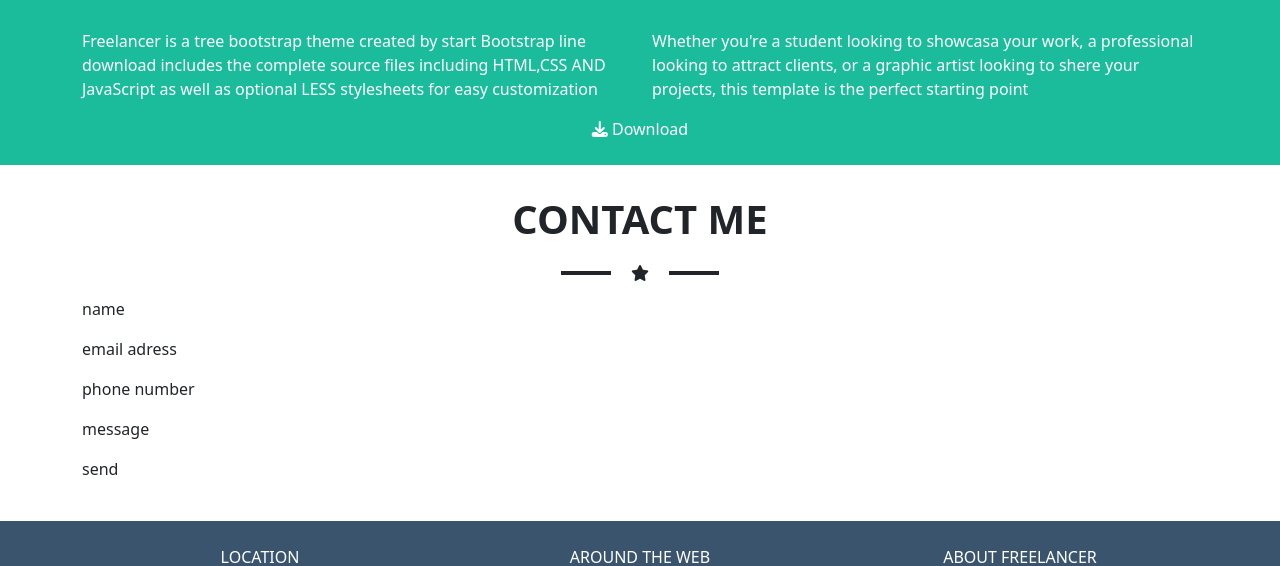
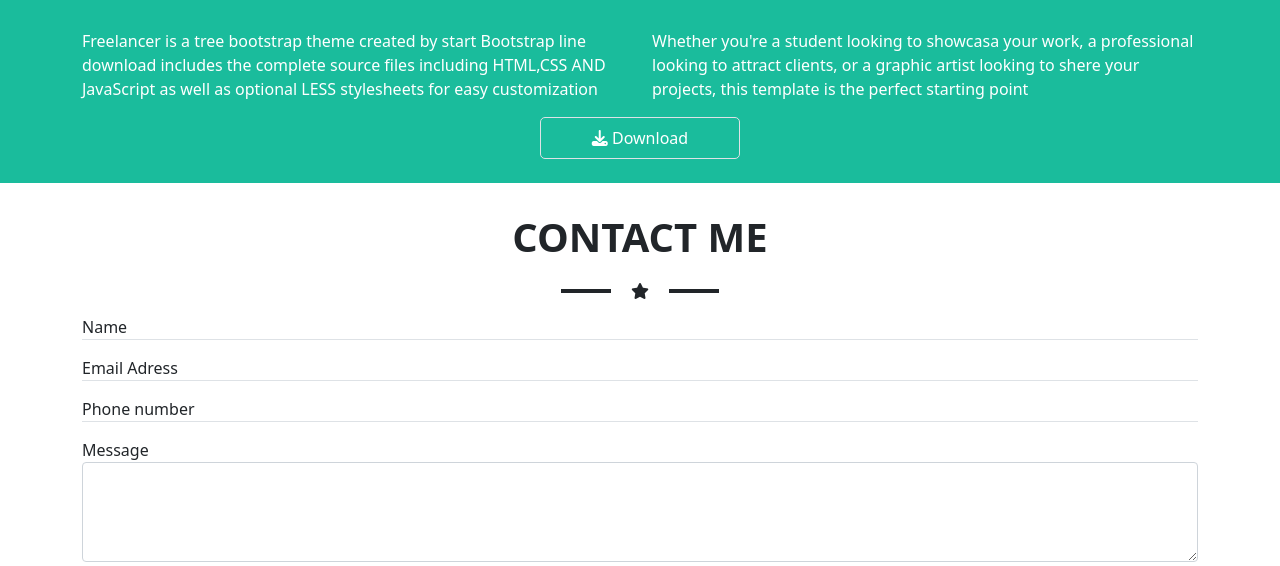
Before and after one commit to giovanni2299/html-css-bootstrap-freelancer, a plain HTML site: page index.html in a window 1280 px wide. Shown: the part 840-1406 px from the top of the page. Drawn offline with nearby package versions, Linux system fonts and the light colour scheme.

Commit message:
Refact:style and html

```diff
--- a/css/style.css
+++ b/css/style.css
@@ -14,6 +14,13 @@
 /* HEADER */
 header,footer{
     background-color: #2C3E50;
+}
+
+.btn-border{
+    border: 1px solid ;
+}
+.gray{
+    color: #888888;
 }
 /* END HEADER */
 
@@ -64,12 +71,19 @@
 /* END THIRD SECTION */
 
 /* FOURTH SECTION  */
-
+.text__area i{
+    display: block;
+    width: 100px;
+}
 /* END FOURT SECTION */
 
 /* FHIFTH SECTION */
 .bg-3A546D{
     background-color: #3A546D;
+}
+.btn-green{
+    color: white;
+    background-color: #1ABC9C;
 }
 /* END FIFTH SECTION */
 /* END MAIN */
@@ -100,3 +114,8 @@
     background-color: currentColor;
     display: inline-block;
 }
+
+.button{
+    border-radius: 5px;
+    width: 50px;
+}
--- a/index.html
+++ b/index.html
@@ -26,7 +26,7 @@
                         CONTATTI
                     </li>
                 </ul>
-                <div class="col-auto d-md-none fs-7">
+                <div class="button btn-border gray col-auto d-md-none fs-7">
                     <i class="fa-solid fa-bars"></i>
                 </div>
 
@@ -80,7 +80,7 @@
                     </div>
                     <div class="col-12 col-md-6 text-start lh-3">Freelancer is a tree bootstrap theme created by start Bootstrap line download includes the complete source files including HTML,CSS AND JavaScript as well as optional LESS stylesheets for easy customization</div>
                     <div class="col-12 col-md-6 text-start lh-3">Whether you're a student looking to showcasa your work, a professional looking to attract clients, or a graphic artist looking to shere your projects, this template is the perfect starting point</div>
-                    <div>
+                    <div style="width: 200px;margin: auto;" class="button border p-2 mt-3">
                         <i class="fa-solid fa-download"></i>
                         Download
                     </div>
@@ -97,21 +97,26 @@
                         <div class="star mb-3">
                             <i class="fa-solid fa-star"></i>
                         </div>
-                        <div class="text-start mb-3">
-                            name
+                        <div class="text-start mb-3 border-bottom">
+                            Name
                         </div>
-                        <div class="text-start mb-3">
-                            email adress
+                        <div class="text-start mb-3 border-bottom">
+                            Email Adress
                         </div>
-                        <div class="text-start mb-3">
-                            phone number
+                        <div class="text-start mb-3 border-bottom">
+                            Phone number
                         </div>
-                        <div class="text-start mb-3">
-                            message
+                        <div class="text-start mb-5">
+                            Message
+                            <div class="form-floating">
+                                <textarea class="form-control" placeholder="Leave a comment here" id="floatingTextarea2" style="height: 100px"></textarea>
+                                <label for="floatingTextarea2"></label>
+                            </div>
+
                         </div>
-                        <div>
-                            <div class="text-start mb-3">
-                                send
+                        <div class="mb-3 border-top">
+                            <div class="button btn-green btn-border p-1 text-start">
+                                Send
                             </div>
                         </div>
                     </div>
```
